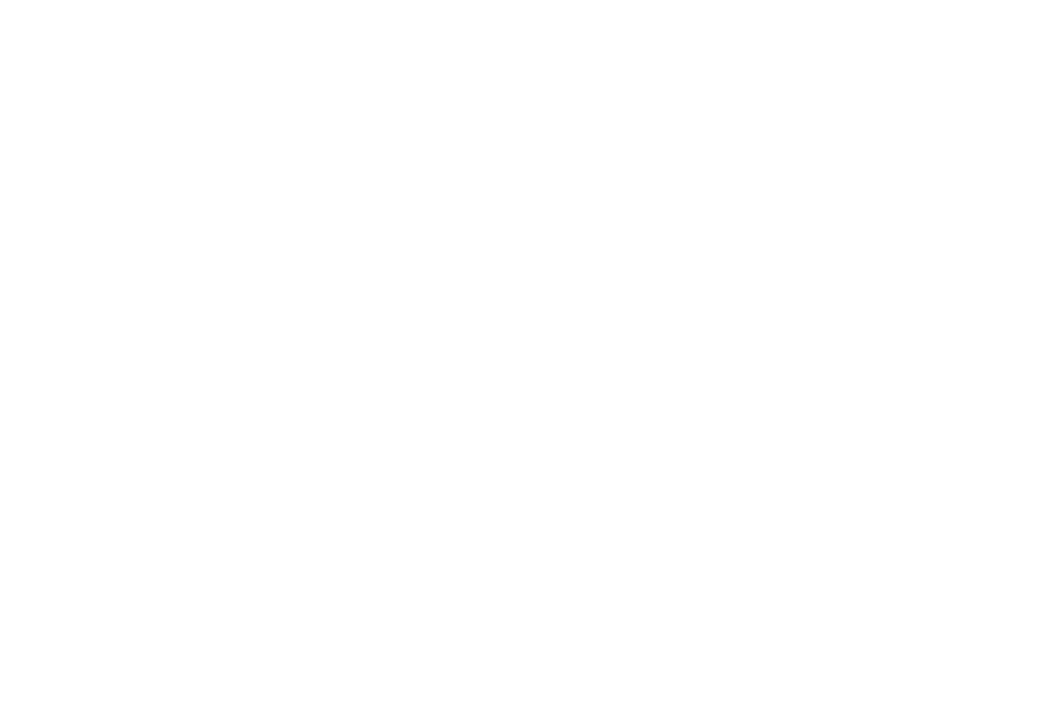
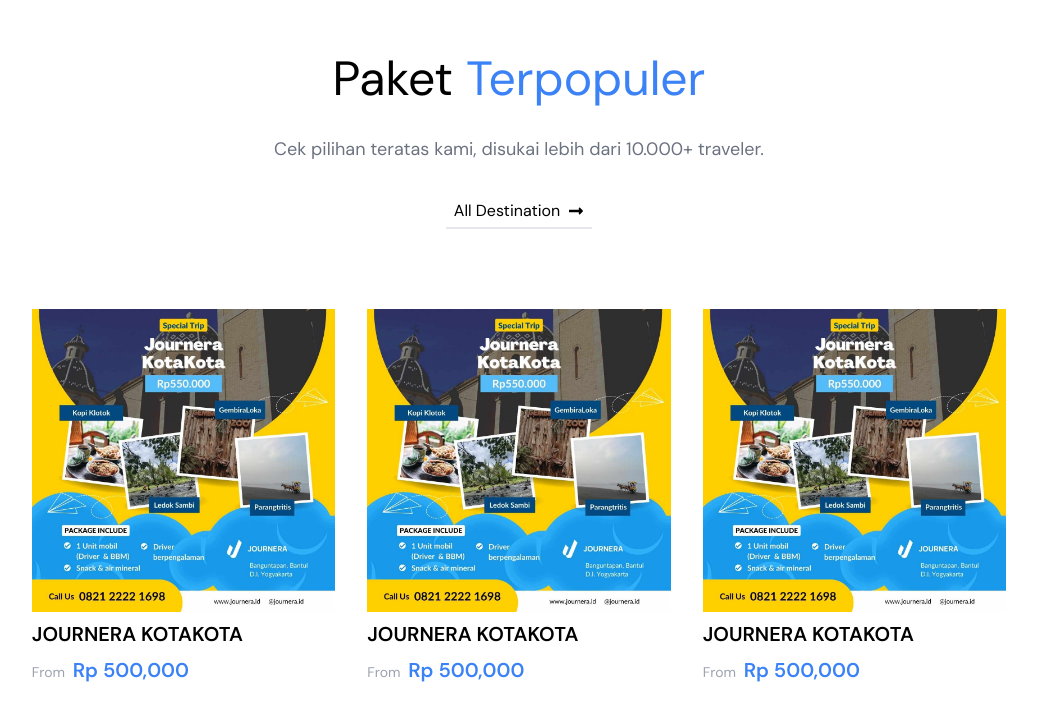
Before and after one commit to alvin-al/journera, a Next.js app: page / in a window 1280 px wide. Shown: the part 889-1610 px from the top of the page, without its empty margins (121-1158 px from the left). Before the commit the page ends 848 px from the top, so only its background shows below. Built offline with nearby package versions, Linux system fonts and the light colour scheme.

Commit message:
Add popular package section

```diff
--- /dev/null
+++ b/components/element/DestinationCard.tsx
@@ -0,0 +1,46 @@
+import React from "react";
+import Image, { StaticImageData } from "next/image";
+import Link from "next/link";
+
+interface DestinationCardProps {
+  title: string;
+  image: string | StaticImageData;
+  price: string;
+  link: string;
+}
+
+const DestinationCard = ({
+  title,
+  image,
+  price,
+  link,
+}: DestinationCardProps) => {
+  return (
+    <Link href={link}>
+      <div className='w-full gap-2 h-fit hover:shadow-md flex flex-col p-4 max-w-[380px]'>
+        <div>
+          <Image
+            src={image}
+            width={300}
+            height={300}
+            alt={title}
+            className='object-contain w-full'
+          />
+        </div>
+        <div>
+          <h3 className='uppercase text-xl font-semibold'>{title}</h3>
+        </div>
+        <div>
+          <p className='text-sm text-gray-400'>
+            From{" "}
+            <span className='text-xl text-blue-500 ml-1 font-semibold'>
+              Rp {price}
+            </span>
+          </p>
+        </div>
+      </div>
+    </Link>
+  );
+};
+
+export default DestinationCard;
--- /dev/null
+++ b/components/element/PopularPackageTitle.tsx
@@ -0,0 +1,20 @@
+import React from "react";
+import UnderlineButton from "./UnderlineButton";
+
+const PopularPackageTitle = () => {
+  return (
+    <div>
+      <div className='flex flex-col gap-8 items-center'>
+        <h2 className='text-4xl md:text-5xl'>
+          Paket <span className='text-blue-500'>Terpopuler</span>
+        </h2>
+        <p className='text-center px-4 text-lg text-gray-500'>
+          Cek pilihan teratas kami, disukai lebih dari 10.000+ traveler.
+        </p>
+        <UnderlineButton href='/tour'>All Destination</UnderlineButton>
+      </div>
+    </div>
+  );
+};
+
+export default PopularPackageTitle;
--- /dev/null
+++ b/components/element/UnderlineButton.tsx
@@ -0,0 +1,24 @@
+import React from "react";
+import Link from "next/link";
+import { FaLongArrowAltRight } from "react-icons/fa";
+
+interface UnderlineButtonProps {
+  children: string;
+  href: string;
+}
+
+const UnderlineButton = ({ children, href }: UnderlineButtonProps) => {
+  return (
+    <div>
+      <Link
+        href={href}
+        className='border-b-2 hover:border-black flex items-center gap-2 px-2 py-1'
+      >
+        <button className=''>{children}</button>
+        <FaLongArrowAltRight />
+      </Link>
+    </div>
+  );
+};
+
+export default UnderlineButton;
--- a/components/pages/Homepage.tsx
+++ b/components/pages/Homepage.tsx
@@ -1,12 +1,14 @@
 import React from "react";
 import Navbar from "../section/Navbar";
 import Hero from "../section/Hero";
+import PopularPackage from "../section/PopularPackage";
 
 const Homepage = () => {
   return (
     <div>
       <Navbar />
       <Hero />
+      <PopularPackage />
     </div>
   );
 };
--- a/components/section/Hero.tsx
+++ b/components/section/Hero.tsx
@@ -7,7 +7,7 @@
 const Hero: React.FC = () => {
   return (
     <div
-      className={`flex flex-col lg:flex-row w-full  ${styles.ContainerPadding} gap-8 py-4 lg:py-12 h-[90vh] justify-between pt-10 bg-gray-50`}
+      className={`flex flex-col lg:flex-row w-full  ${styles.ContainerPadding} gap-8 py-4 lg:py-12  lg:h-[90vh] justify-between pt-10 bg-gray-50`}
     >
       {/* Kiri */}
       <div className='flex flex-col gap-4 md:gap-6 lg:w-1/2'>
@@ -25,7 +25,7 @@
       </div>
       {/* Kanan */}
       <div className='lg:w-1/2'>
-        <div className='w-full bg-yellow-50 h-fit overflow-hidden rounded-xl'>
+        <div className='w-full h-fit overflow-hidden rounded-xl'>
           <Image
             src={HeroImage}
             width={1000}
--- /dev/null
+++ b/components/section/PopularPackage.tsx
@@ -0,0 +1,46 @@
+import React from "react";
+import * as styles from "../styles";
+import KotaKota from "./../../public/Journera KotaKota.jpg";
+import PopularPackageTitle from "../element/PopularPackageTitle";
+import DestinationCard from "../element/DestinationCard";
+
+const PopularPackage: React.FC = () => {
+  const dataPaket = [
+    {
+      title: "Journera KotaKota",
+      image: KotaKota,
+      price: "500,000",
+      link: "/",
+    },
+  ];
+
+  return (
+    <div
+      className={`${styles.ContainerPadding} h-fit flex py-24 justify-start items-center flex-col gap-16`}
+    >
+      <PopularPackageTitle />
+      <div className='md:w-[85%] gap-4 md:gap-0 flex justify-between flex-col md:flex-row'>
+        <DestinationCard
+          title={dataPaket[0].title}
+          image={dataPaket[0].image}
+          price={dataPaket[0].price}
+          link={dataPaket[0].link}
+        />
+        <DestinationCard
+          title={dataPaket[0].title}
+          image={dataPaket[0].image}
+          price={dataPaket[0].price}
+          link={dataPaket[0].link}
+        />
+        <DestinationCard
+          title={dataPaket[0].title}
+          image={dataPaket[0].image}
+          price={dataPaket[0].price}
+          link={dataPaket[0].link}
+        />
+      </div>
+    </div>
+  );
+};
+
+export default PopularPackage;
--- a/package.json
+++ b/package.json
@@ -11,7 +11,8 @@
   "dependencies": {
     "next": "15.0.3",
     "react": "19.0.0-rc-66855b96-20241106",
-    "react-dom": "19.0.0-rc-66855b96-20241106"
+    "react-dom": "19.0.0-rc-66855b96-20241106",
+    "react-icons": "^5.3.0"
   },
   "devDependencies": {
     "@types/node": "^20",
```
Also changed, not shown: public/Journera KotaKota.jpg (added), 1 other file (tests, documents, lock files or other folders).
